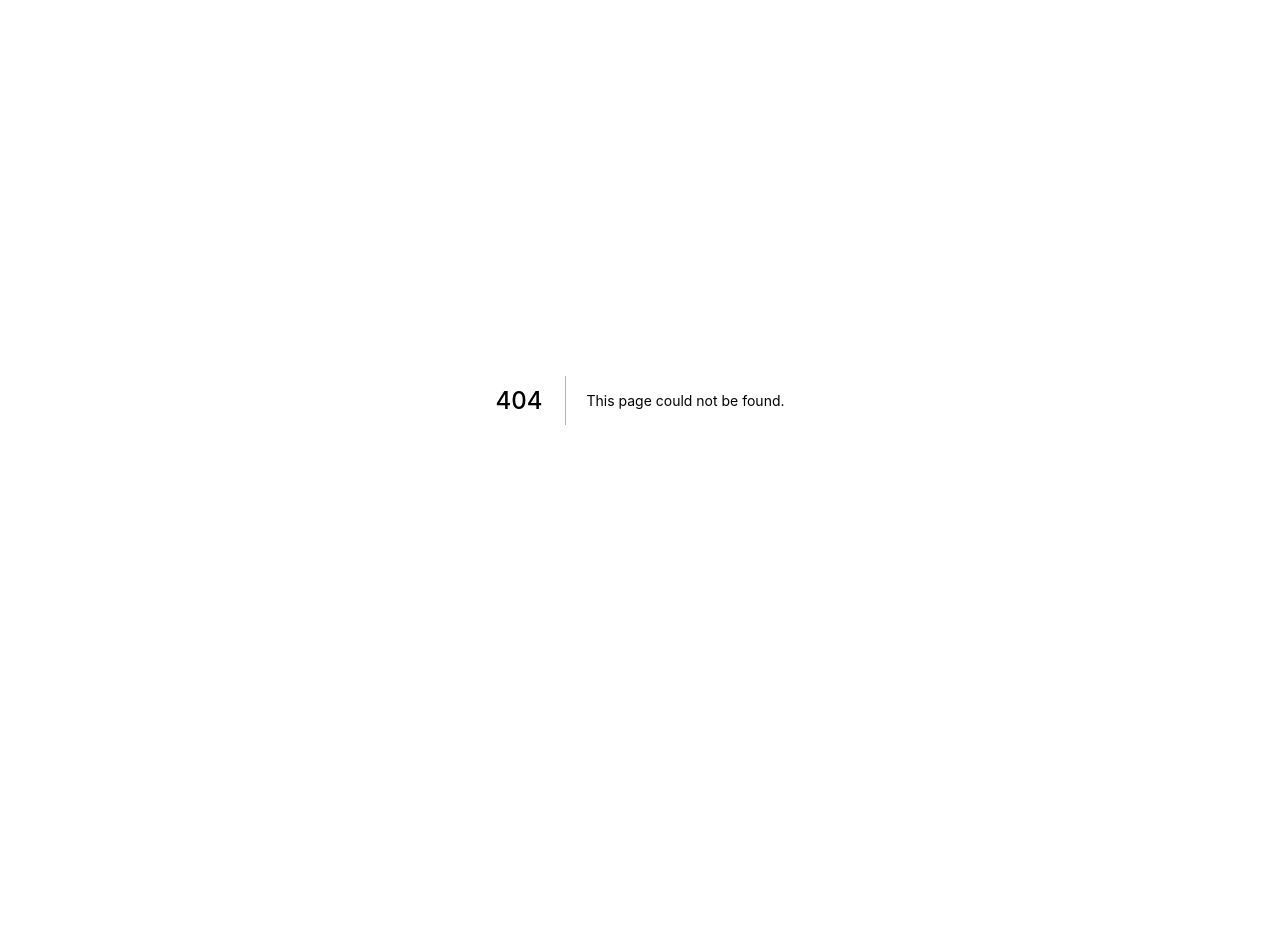
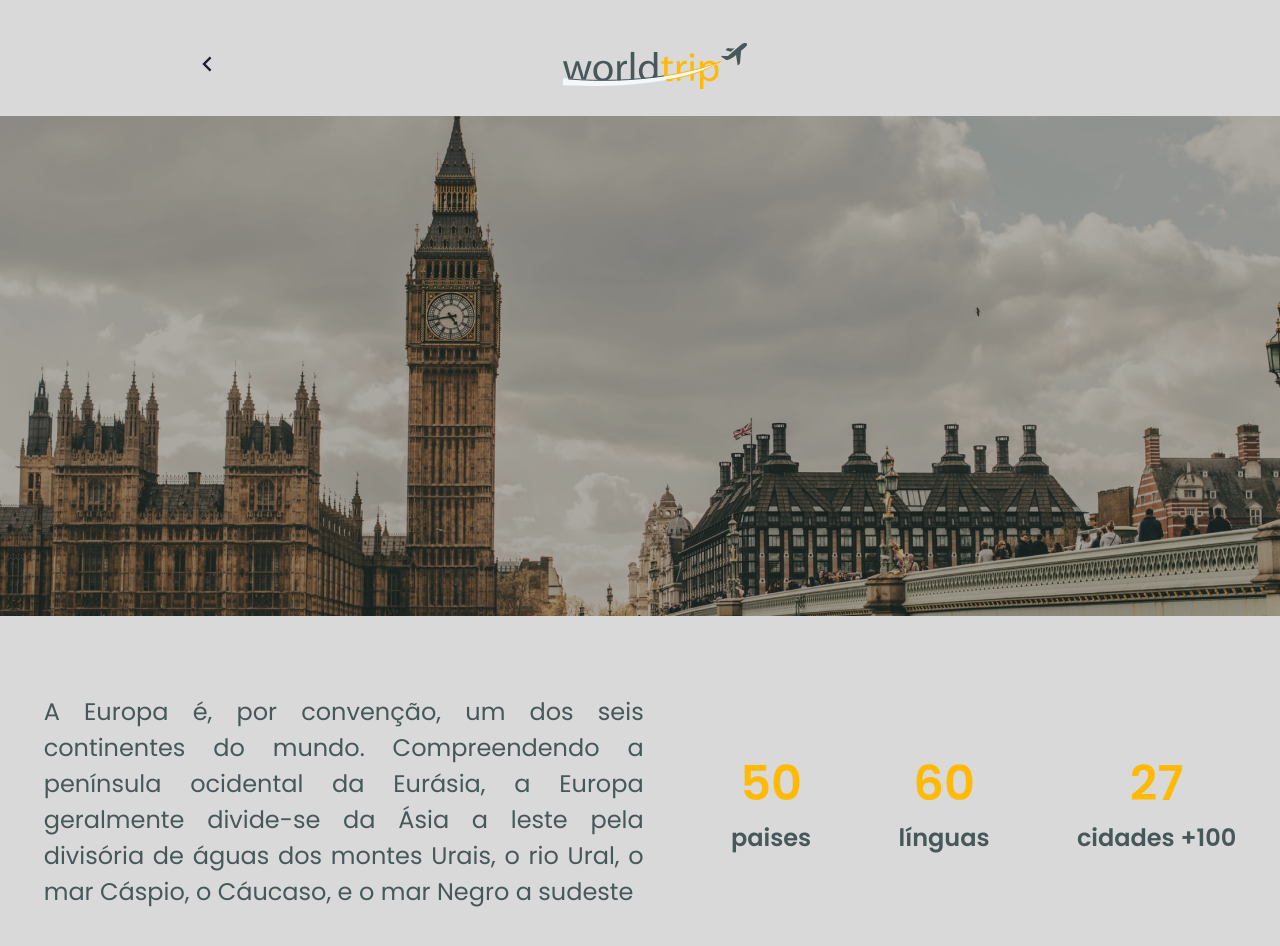
Before and after one commit to AndersonAslap/chellenge-interface-responsive, a Next.js app: page /continent/europe in a window 1280 px wide. Before the commit this address had no page. Shown: the top 946 px of the page. Before the commit the page ends 800 px from the top, so only its background shows below. Built offline with nearby package versions, Linux system fonts and the light colour scheme.

Commit message:
feat: created component BannerContinent

```diff
--- a/components/Banner.tsx
+++ b/components/Banner.tsx
@@ -38,6 +38,8 @@ export function Banner() {
                             top="180px"
                             fontWeight="500"
                             lineHeight="54px"
+                            fontStyle="normal"
+                            fontFamily="Poppins"
                         >
                             5 Continentes,<br />
                             infinitas possibilidades.
@@ -51,6 +53,8 @@ export function Banner() {
                             fontSize="20px"
                             fontWeight="400"
                             lineHeight="30px"
+                            fontStyle="normal"
+                            fontFamily="Poppins"
                         >
                             Chegou a hora de tirar do papel a viagem que você sempre sonhou.
                         </Text>
--- /dev/null
+++ b/components/BannerContinent.tsx
@@ -0,0 +1,21 @@
+import { Flex } from "@chakra-ui/react";
+
+interface BannerContinentProps {
+    sourceImage: string;
+    text: string;
+}
+
+export function BannerContinent({ sourceImage, text }: BannerContinentProps) {
+
+    return (
+        <Flex
+            as="div"
+            width="100%"
+            maxWidth={1440}
+            height="500px"
+            marginX="auto"
+            backgroundImage={sourceImage}
+        >
+        </Flex>
+    )
+}
--- a/components/Header.tsx
+++ b/components/Header.tsx
@@ -22,7 +22,7 @@ export function Header({ isShowBackLink = false }: HeaderProps) {
             justifyContent="space-around"
         >
 
-            {isShowBackLink && <Tooltip label="Voltar para a página inicial"><Link href="/" mt="24px" fontSize="28" width="32px" height="32px"><RiArrowLeftSLine /></Link></Tooltip>}
+            {isShowBackLink && <Tooltip label="Voltar para a página inicial"><Link href="/" fontSize="28" width="32px" height="32px"><RiArrowLeftSLine /></Link></Tooltip>}
 
             {!isShowBackLink && <Flex as="span"></Flex>}
 
--- a/components/TravelType.tsx
+++ b/components/TravelType.tsx
@@ -23,6 +23,8 @@ export function TravelType({ source, description }: TravelTypeProps) {
                 lineHeight="36px"
                 textAlign="center"
                 color="#47585B"
+                fontStyle="normal"
+                fontFamily="Poppins"
             >
                 {description}
             </Text>
--- /dev/null
+++ b/pages/_document.tsx
@@ -0,0 +1,23 @@
+import Document, { Head, Html, Main, NextScript } from "next/document";
+
+export default class MyDocument extends Document {
+
+    render() {
+
+        return (
+            <Html>
+                <Head>
+                    <link rel="preconnect" href="https://fonts.googleapis.com" />
+                    <link rel="preconnect" href="https://fonts.gstatic.com" />
+                    <link href="https://fonts.googleapis.com/css2?family=Poppins:wght@400;500;600;900&family=Roboto:ital,wght@0,400;0,700;1,900&display=swap" rel="stylesheet" />
+                    <link href="https://fonts.googleapis.com/css2?family=Barlow:wght@400;500;900&family=Poppins:wght@400;500;900&family=Roboto:ital,wght@0,400;0,700;1,900&display=swap" rel="stylesheet" />
+                </Head>
+
+                <body>
+                    <Main />
+                    <NextScript />
+                </body>
+            </Html>
+        );
+    }
+}
--- /dev/null
+++ b/pages/continent/[continent].tsx
@@ -0,0 +1,126 @@
+import { Flex, Text } from "@chakra-ui/react";
+import { BannerContinent } from "../../components/BannerContinent";
+import { Header } from "../../components/Header";
+
+import europe from '../../assets/continent/europe.png';
+
+interface ContinentProps {
+    bannerContinent: {
+        sourceImage: string;
+        text: string;
+    }
+}
+
+export default function Continent({ bannerContinent }: ContinentProps) {
+    return (
+        <Flex direction="column" minHeight="100vh" alignItems="center">
+            <Header isShowBackLink />
+            <BannerContinent sourceImage={bannerContinent.sourceImage} text={bannerContinent.text} />
+
+            <Flex
+                w="100%"
+                maxWidth={1440}
+                alignItems="center"
+                justifyContent="space-around"
+                marginY="80px"
+                height="211px"
+            >
+
+
+                <Text
+                    fontWeight="400"
+                    fontSize="24px"
+                    lineHeight="36px"
+                    textAlign="justify"
+                    fontStyle="normal"
+                    fontFamily="Poppins"
+                    w="600px"
+                    color="#47585B"
+                >
+                    A Europa é, por convenção, um dos seis continentes do mundo. Compreendendo a península ocidental da Eurásia, a Europa geralmente divide-se da Ásia a leste pela divisória de águas dos montes Urais, o rio Ural, o mar Cáspio, o Cáucaso, e o mar Negro a sudeste
+                </Text>
+
+
+                <Flex flexDir="column" alignItems="center">
+                    <Text
+                        color="#FFBA08"
+                        fontWeight="600"
+                        fontSize="48px"
+                        lineHeight="72px"
+                        textAlign="justify"
+                        fontStyle="normal"
+                        fontFamily="Poppins"
+                    >50</Text>
+                    <Text
+                        color="#47585B"
+                        fontWeight="600"
+                        fontSize="24px"
+                        lineHeight="36px"
+                        textAlign="center"
+                        fontStyle="normal"
+                        fontFamily="Poppins"
+                    >paises</Text>
+                </Flex>
+
+                <Flex flexDir="column" alignItems="center">
+                    <Text
+                        color="#FFBA08"
+                        fontWeight="600"
+                        fontSize="48px"
+                        lineHeight="72px"
+                        textAlign="justify"
+                        fontStyle="normal"
+                        fontFamily="Poppins"
+                    >60</Text>
+                    <Text
+                        color="#47585B"
+                        fontWeight="600"
+                        fontSize="24px"
+                        lineHeight="36px"
+                        textAlign="center"
+                        fontStyle="normal"
+                        fontFamily="Poppins"
+                    >línguas</Text>
+                </Flex>
+
+                <Flex flexDir="column" alignItems="center">
+                    <Text
+                        color="#FFBA08"
+                        fontWeight="600"
+                        fontSize="48px"
+                        lineHeight="72px"
+                        textAlign="justify"
+                        fontStyle="normal"
+                        fontFamily="Poppins"
+                    >27</Text>
+                    <Text
+                        color="#47585B"
+                        fontWeight="600"
+                        fontSize="24px"
+                        lineHeight="36px"
+                        textAlign="center"
+                        fontStyle="normal"
+                        fontFamily="Poppins"
+                    >cidades +100</Text>
+                </Flex>
+
+
+            </Flex>
+        </Flex>
+    );
+}
+
+export function getServerSideProps(context) {
+
+    const sourceImage = europe.src;
+    const text = "Europa";
+
+    return {
+        props: {
+            bannerContinent: {
+                sourceImage,
+                text
+            }
+        }
+    }
+}
--- a/pages/index.tsx
+++ b/pages/index.tsx
@@ -38,6 +38,8 @@ export default function Home() {
         fontSize="36px"
         lineHeight="54px"
         textAlign="center"
+        fontStyle="normal"
+        fontFamily="Poppins"
         mb="52px"
         color="#47585B"
       >
```
Also changed, not shown: components/SlidesCarousel.tsx (+56 -52 lines), pages/continent/index.tsx (deleted, +0 -10 lines), assets/continent/europe.png (added).
